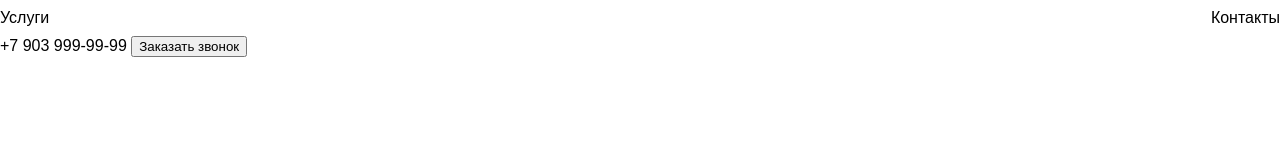
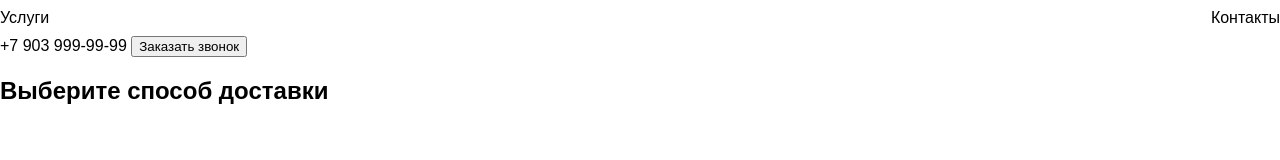
Before and after one commit to Alex19567/spacial-app1956, a plain HTML site: page index.html in a window 1280 px wide. Drawn offline with Linux system fonts and the light colour scheme.

Commit message:
basket delivery options block added

```diff
--- a/index.html
+++ b/index.html
@@ -20,5 +20,6 @@
             <button>Заказать звонок</button>
         </div>
     </header>
+    <h2>Выберите способ доставки</h2>
 </body>
 </html>
```
